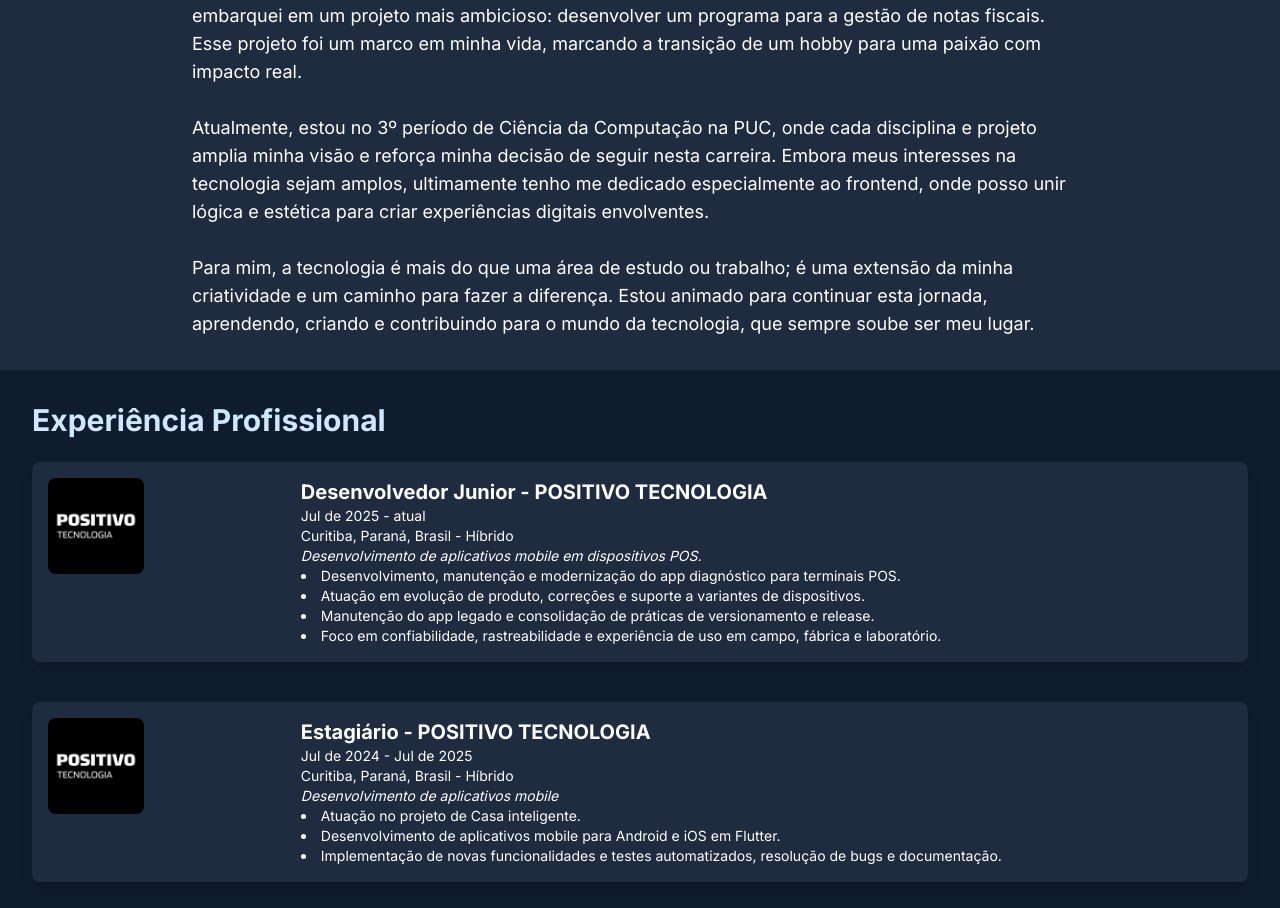
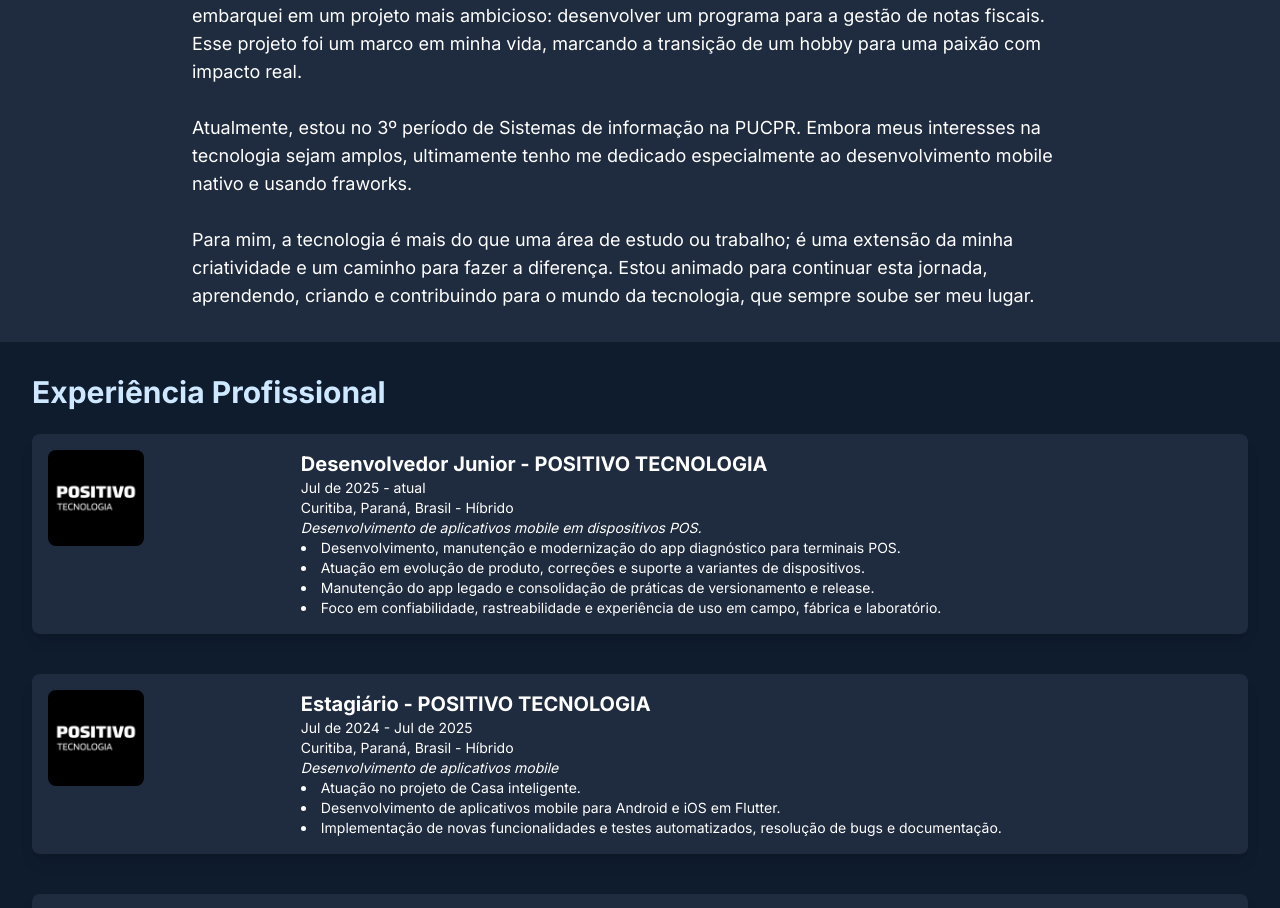
Before and after one commit to Berdegeus/Portifolio, a Next.js app in the folder portifolio/: page / in a window 1280 px wide. Shown: the part 1086-1994 px from the top of the page. Built offline with nearby package versions, Linux system fonts and the light colour scheme; some icons are missing.

Commit message:
fix: Update educational background and focus areas in About section

```diff
--- a/portifolio/src/Containers/About/About.jsx
+++ b/portifolio/src/Containers/About/About.jsx
@@ -11,7 +11,7 @@
            Minha curiosidade natural e o gosto por desafios me levaram a explorar além dos jogos. Aos 14 anos, embarquei em um projeto mais ambicioso: desenvolver um programa para a gestão de notas fiscais. Esse projeto foi um marco em minha vida, marcando a transição de um hobby para uma paixão com impacto real. <br /> <br />
         </p>
         <p className="text-lg">
-            Atualmente, estou no <CurrentSemester /> de Ciência da Computação na PUC, onde cada disciplina e projeto amplia minha visão e reforça minha decisão de seguir nesta carreira. Embora meus interesses na tecnologia sejam amplos, ultimamente tenho me dedicado especialmente ao frontend, onde posso unir lógica e estética para criar experiências digitais envolventes. <br /> <br />
+            Atualmente, estou no <CurrentSemester /> de Sistemas de informação na PUCPR. Embora meus interesses na tecnologia sejam amplos, ultimamente tenho me dedicado especialmente ao desenvolvimento mobile nativo e usando fraworks. <br /> <br />
         </p>
         <p className="text-lg">
              Para mim, a tecnologia é mais do que uma área de estudo ou trabalho; é uma extensão da minha criatividade e um caminho para fazer a diferença. Estou animado para continuar esta jornada, aprendendo, criando e contribuindo para o mundo da tecnologia, que sempre soube ser meu lugar.
```
